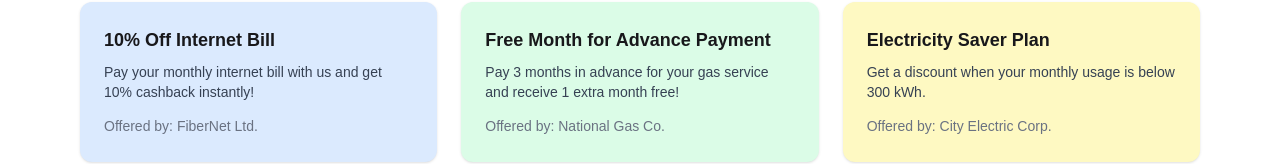
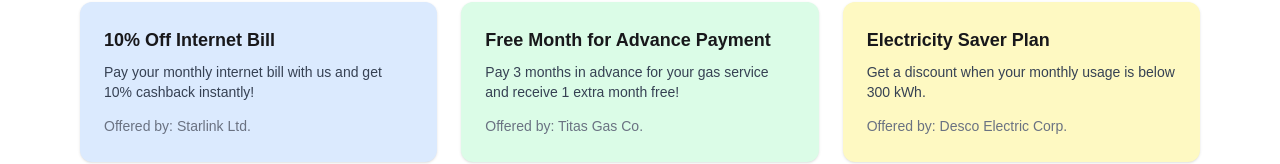
Before and after one commit to ruhanaatiq/b11a9-react-authentication-ruhanaatiq, a React (Vite) app: page / in a window 1280 px wide. Shown: the part 658-822 px from the top of the page. Built offline with nearby package versions, Linux system fonts and the light colour scheme; no server answers.

Commit message:
updated icon images

```diff
--- a/public/client-data.json
+++ b/public/client-data.json
@@ -2,7 +2,7 @@
     {
       "id": 1,
       "bill_type": "electricity",
-      "icon": "https://icon-to-indicate-electricity-bill",
+      "icon": "https://i.postimg.cc/qMJXzpHN/1.jpg",
       "organization": "DESCO",
       "amount": 1890,
       "due-date": "2025-03-22T06:57:58.110Z"
@@ -10,7 +10,7 @@
     {
       "id": 2,
       "bill_type": "gas",
-      "icon": "https://icon-to-indicate-gas-bill",
+      "icon": "https://i.postimg.cc/j5v290g1/2.jpg",
       "organization": "Tista",
       "amount": 1488,
       "due-date": "2025-03-28T06:57:58.110Z"
@@ -18,7 +18,7 @@
     {
       "id": 3,
       "bill_type": "water",
-      "icon": "https://icon-to-indicate-water-bill",
+      "icon": "https://i.postimg.cc/0NsNy2h3/water.jpg",
       "organization": "WASA",
       "amount": 950,
       "due-date": "2025-04-05T06:57:58.110Z"
@@ -26,7 +26,7 @@
     {
       "id": 4,
       "bill_type": "internet",
-      "icon": "https://icon-to-indicate-internet-bill",
+      "icon": "https://i.postimg.cc/4yqfkJzW/internet.jpg",
       "organization": "Link3",
       "amount": 1200,
       "due-date": "2025-04-10T06:57:58.110Z"
@@ -34,7 +34,7 @@
     {
       "id": 5,
       "bill_type": "telephone",
-      "icon": "https://icon-to-indicate-telephone-bill",
+      "icon": "https://i.postimg.cc/CxyhcxM1/telephone.png",
       "organization": "BTCL",
       "amount": 560,
       "due-date": "2025-04-15T06:57:58.110Z"
@@ -42,7 +42,7 @@
     {
       "id": 6,
       "bill_type": "electricity",
-      "icon": "https://icon-to-indicate-electricity-bill",
+      "icon": "https://i.postimg.cc/qMJXzpHN/1.jpg",
       "organization": "PDB",
       "amount": 2025,
       "due-date": "2025-04-20T06:57:58.110Z"
@@ -50,7 +50,7 @@
     {
       "id": 7,
       "bill_type": "gas",
-      "icon": "https://icon-to-indicate-gas-bill",
+      "icon": "https://i.postimg.cc/j5v290g1/2.jpg",
       "organization": "United",
       "amount": 1330,
       "due-date": "2025-04-25T06:57:58.110Z"
@@ -58,7 +58,7 @@
     {
       "id": 8,
       "bill_type": "internet",
-      "icon": "https://icon-to-indicate-internet-bill",
+      "icon": "https://i.postimg.cc/4yqfkJzW/internet.jpg",
       "organization": "BDCOM",
       "amount": 1600,
       "due-date": "2025-04-30T06:57:58.110Z"
--- a/src/components/Promotion.jsx
+++ b/src/components/Promotion.jsx
@@ -5,21 +5,21 @@
     id: 1,
     title: "10% Off Internet Bill",
     description: "Pay your monthly internet bill with us and get 10% cashback instantly!",
-    provider: "FiberNet Ltd.",
+    provider: "Starlink Ltd.",
     bg: "bg-blue-100",
   },
   {
     id: 2,
     title: "Free Month for Advance Payment",
     description: "Pay 3 months in advance for your gas service and receive 1 extra month free!",
-    provider: "National Gas Co.",
+    provider: "Titas Gas Co.",
     bg: "bg-green-100",
   },
   {
     id: 3,
     title: "Electricity Saver Plan",
     description: "Get a discount when your monthly usage is below 300 kWh.",
-    provider: "City Electric Corp.",
+    provider: "Desco Electric Corp.",
     bg: "bg-yellow-100",
   },
 ];
```
Also changed, not shown: src/assets/1.jpg (added), src/assets/2.jpg (added).
